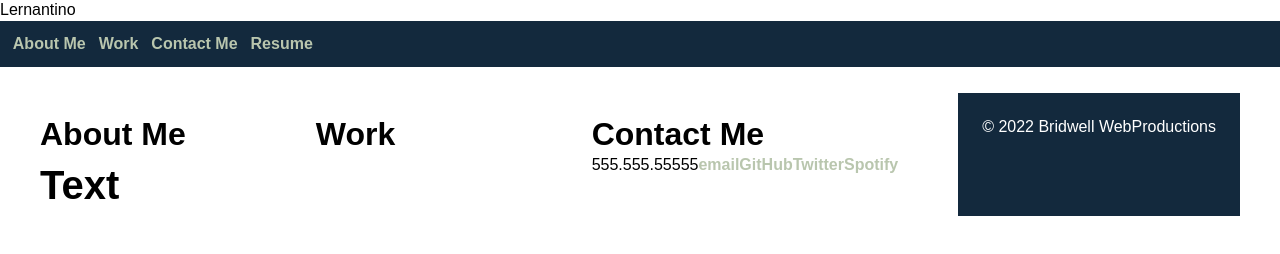
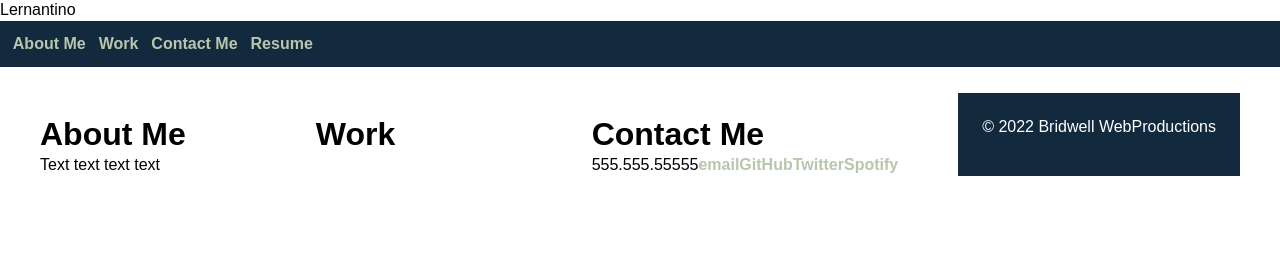
Before and after one commit to shelbybridwell/Lernantino, a plain HTML site: page index.html in a window 1280 px wide. Drawn offline with Linux system fonts and the light colour scheme; files that its build step writes are made by us from their sources.

Commit message:
updated about me section

```diff
--- a/index.html
+++ b/index.html
@@ -26,7 +26,7 @@
     <section id="about">
 
         <div><br><h1 class="text-center">About Me</h1></div>
-        <div><h2 class="text-center">Text</h2></div>
+        <div>Text text text text</div>
         <div> </div></section>
 
 <!--Work Section-->
```
